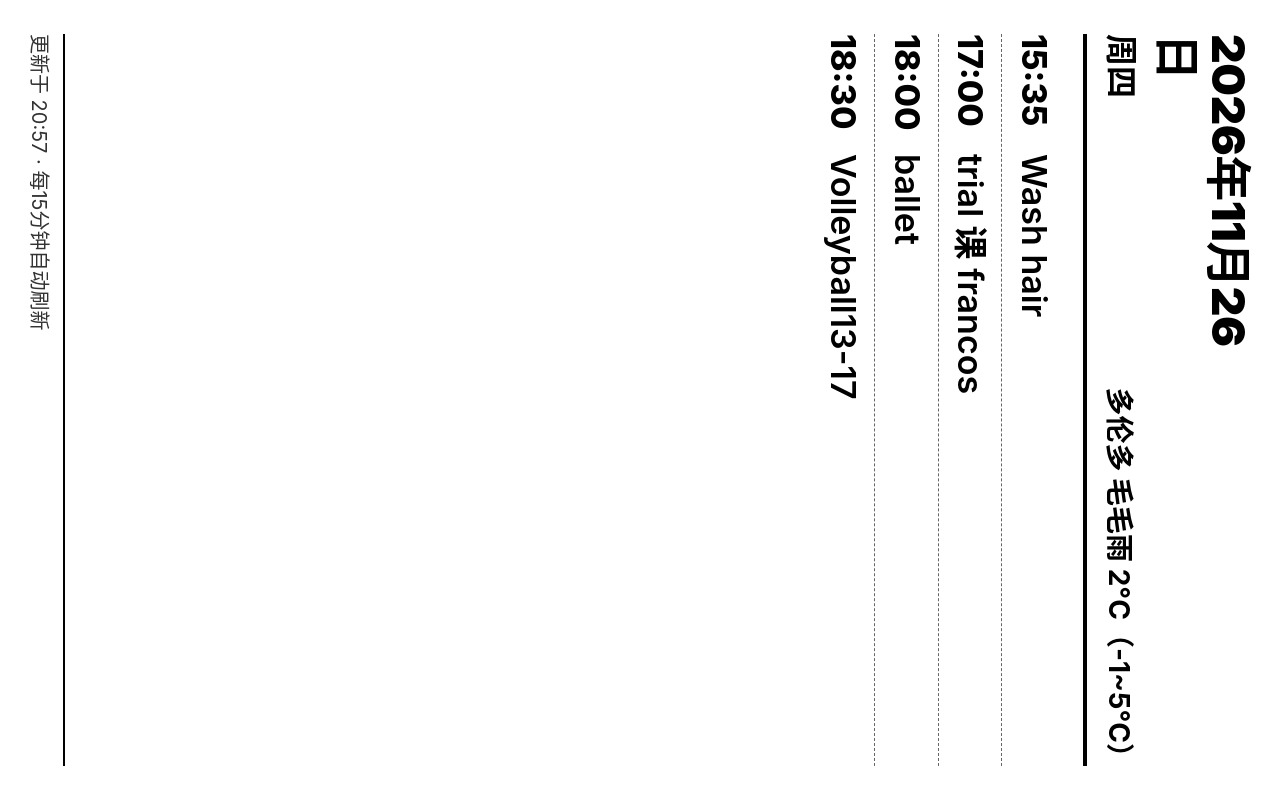
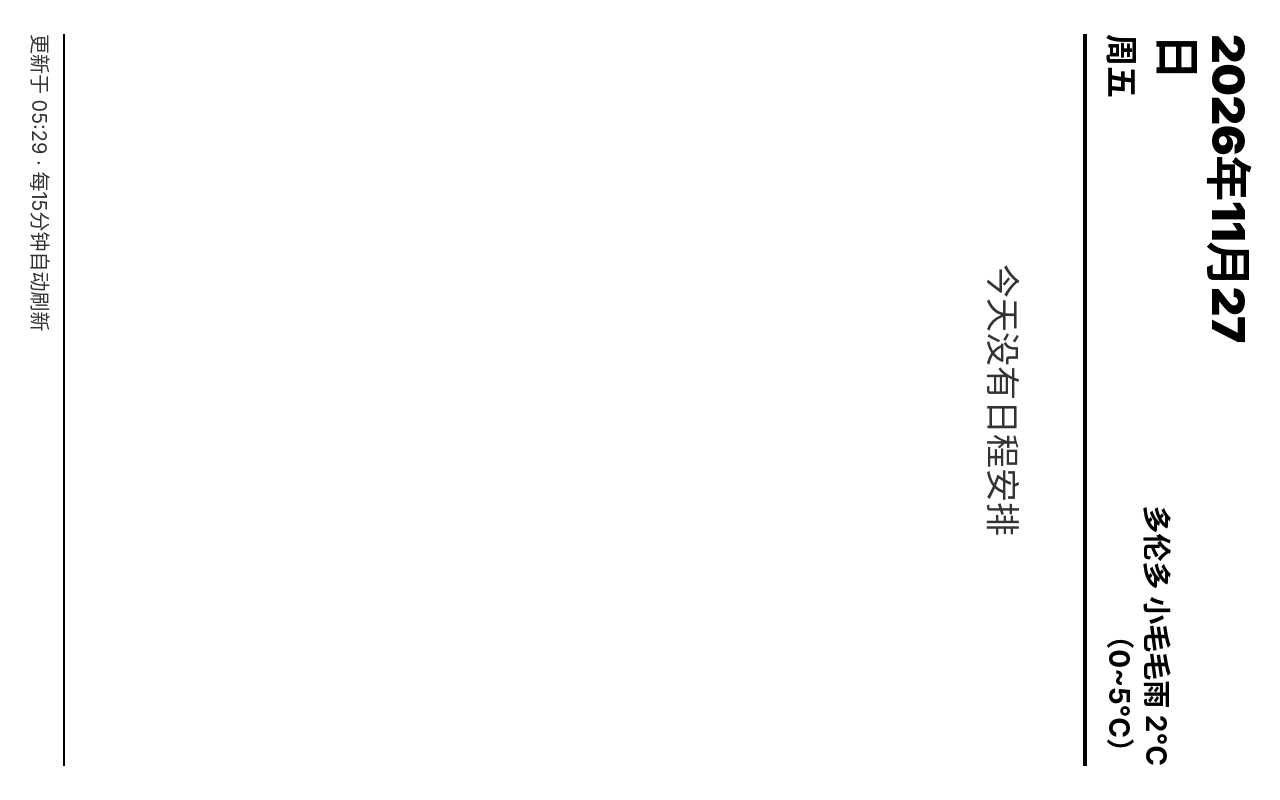
Before and after one commit to cadylql-G/kindle-calendar2026, a plain HTML site: page index.html in a window 1280 px wide. Drawn offline with Linux system fonts and the light colour scheme.

Commit message:
Update calendar

```diff
--- a/index.html
+++ b/index.html
@@ -90,19 +90,16 @@
 <body>
   <div class="header">
     <div class="date-box">
-      <div class="date">2026年11月26日</div>
-      <div class="weekday">周四</div>
+      <div class="date">2026年11月27日</div>
+      <div class="weekday">周五</div>
     </div>
-    <div class="weather">多伦多 毛毛雨 2°C（-1~5°C）</div>
+    <div class="weather">多伦多 小毛毛雨 2°C（0~5°C）</div>
   </div>
   <div class="events">
-    <div class="event"><span class="time">15:35</span><span class="title">Wash hair</span></div>
-<div class="event"><span class="time">17:00</span><span class="title">trial 课 francos</span></div>
-<div class="event"><span class="time">18:00</span><span class="title">ballet</span></div>
-<div class="event"><span class="time">18:30</span><span class="title">Volleyball13-17</span></div>
+    <div class="empty">今天没有日程安排</div>
   </div>
   <div class="footer">
-    更新于 20:57 · 每15分钟自动刷新
+    更新于 05:29 · 每15分钟自动刷新
   </div>
 </body>
 </html>
```
